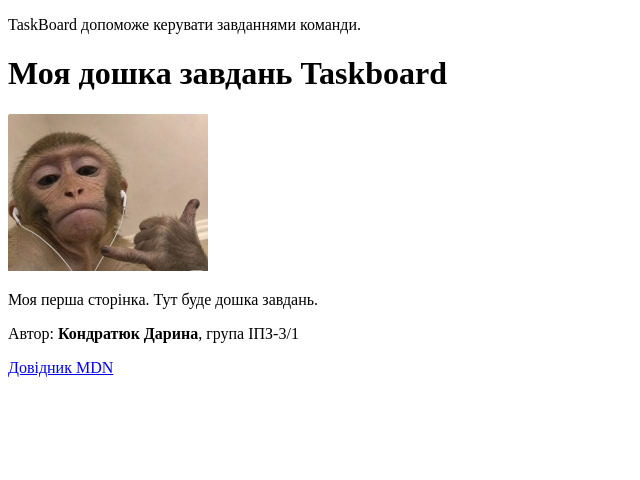
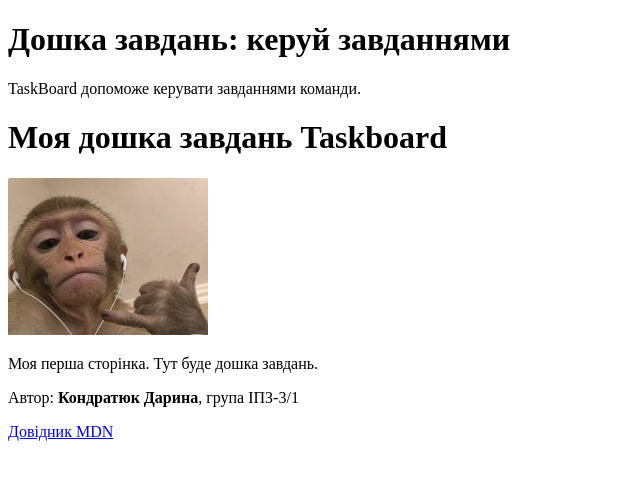
Before and after one commit to kondratiukdoipz24-crypto/WebDev-Kondratiuk, a plain HTML site: page index.html in a window 1280 px wide. Shown: the whole page, without its empty margins (0-640 px from the left). Drawn offline with Linux system fonts and the light colour scheme.

Commit message:
Додати опис проєкту на головну

```diff
--- a/index.html
+++ b/index.html
@@ -7,6 +7,7 @@
     <title>TaskBoard</title>
 </head>
 <body>
+<h1>Дошка завдань: керуй завданнями</h1>
     <p>TaskBoard допоможе керувати завданнями команди.</p>
 
 <h1>Моя дошка завдань Taskboard</h1>
```
